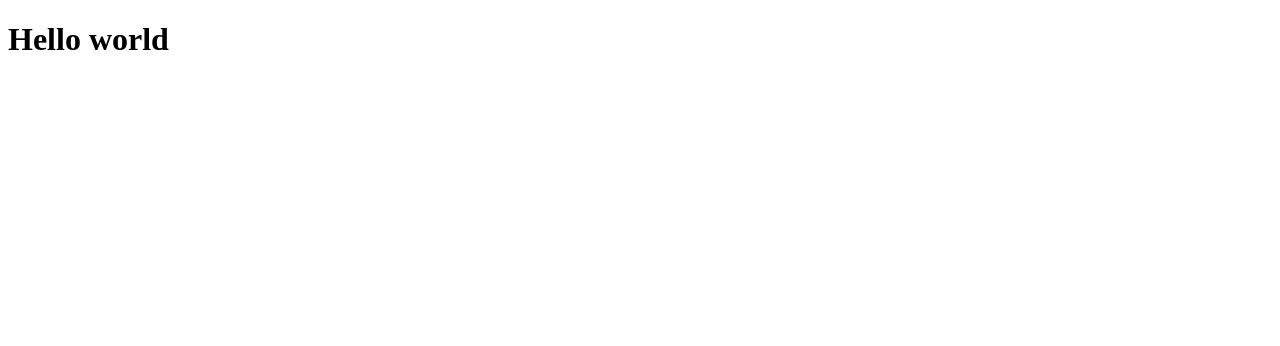
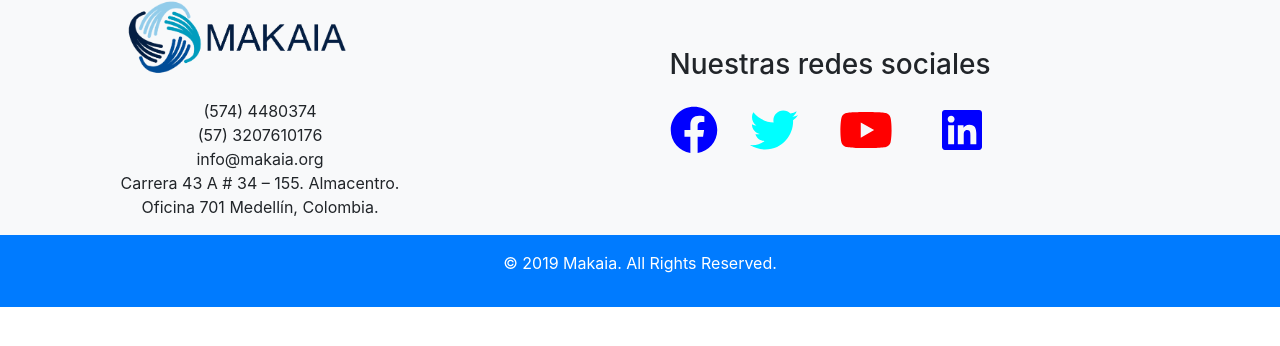
Before and after one commit to Isaza156/hackathon-academia-geek, a React (Create React App) app: page / in a window 1280 px wide. Shown: the top 346 px of the page. Built offline with nearby package versions, Linux system fonts and the light colour scheme.

Commit message:
Listo el Footer con dos diseñor a elegir

```diff
--- a/src/App.js
+++ b/src/App.js
@@ -1,8 +1,11 @@
 import React from 'react';
+import Footer from './components/FooterComponent/Footer';
 
 function App() {
   return (
-    <h1>Hello world</h1>
+    <React.Fragment>
+      <Footer />
+    </React.Fragment>
   );
 }
 export default App;
--- /dev/null
+++ b/src/components/FooterComponent/Footer.jsx
@@ -0,0 +1,156 @@
+import React, { Component } from "react";
+import Logo from "./img/Logo.png";
+import { FontAwesomeIcon } from "@fortawesome/react-fontawesome";
+
+class Footer extends Component {
+  state = {};
+  render() {
+    return (
+      <React.Fragment>
+        <div className="container-fluid bg-light text-center">
+          <div className="container">
+            <div className="row">
+              <div className="col-md-4 col-lg-4">
+                <img
+                  src={Logo}
+                  alt=""
+                  className="img-fluid w-75 d-block ml-4 mb-4"
+                />
+                <p>
+                  (574) 4480374 <br />
+                  (57) 3207610176 <br/> info@makaia.org <br/> Carrera 43 A # 34 – 155. Almacentro.<br/>
+                  Oficina 701 Medellín, Colombia.
+                </p>
+              </div>
+              <div className="col-md-8 col-lg-8 text-center">
+                <h3 className="mt-5">Nuestras redes sociales</h3>
+                <div className="align-items-center mt-3">
+                  <a
+                    className="text-white p-2"
+                    target="_blanck"
+                    href="https://twitter.com/thezule1445"
+                  >
+                    <FontAwesomeIcon
+                      icon={["fab", "facebook"]}
+                      size="4x"
+                      className="p-2"
+                      color="blue"
+                    />
+                  </a>
+                  <a
+                    className="text-white p-2"
+                    target="_blanck"
+                    href="https://github.com/juan1445"
+                  >
+                    <FontAwesomeIcon
+                      icon={["fab", "twitter"]}
+                      size="4x"
+                      className="p-2"
+                      color="aqua"
+                    />
+                  </a>
+                  <a
+                    className="text-white p-3"
+                    target="_blanck"
+                    href="https://www.linkedin.com/in/juan1445"
+                  >
+                    <FontAwesomeIcon
+                      icon={["fab", "youtube"]}
+                      size="4x"
+                      className="p-2"
+                      color="red"
+                    />
+                  </a>
+                  <a
+                    className="text-white p-3"
+                    target="_blanck"
+                    href="https://www.linkedin.com/in/juan1445"
+                  >
+                    <FontAwesomeIcon
+                      icon={["fab", "linkedin"]}
+                      size="4x"
+                      className="p-2"
+                      color="blue"
+                    />
+                  </a>
+                </div>
+              </div>
+            </div>
+          </div>
+        </div>
+        <div className="container-fluid text-center bg-primary text-white">
+          <div className="container py-3">
+            <p>© 2019 Makaia. All Rights Reserved.</p>
+          </div>
+        </div>
+
+        {/* <div className="container-fluid bg-light">
+            <div className="container">
+            <img
+                  src={Logo}
+                  alt=""
+                  className="img-fluid w-50 mx-auto d-block mb-4"
+                />
+                <div className="align-items-center mt-3 text-center pb-4">
+                  <a
+                    className="text-white p-2"
+                    target="_blanck"
+                    href="https://twitter.com/thezule1445"
+                  >
+                    <FontAwesomeIcon
+                      icon={["fab", "facebook"]}
+                      size="4x"
+                      className="p-2"
+                      color="blue"
+                    />
+                  </a>
+                  <a
+                    className="text-white p-2"
+                    target="_blanck"
+                    href="https://github.com/juan1445"
+                  >
+                    <FontAwesomeIcon
+                      icon={["fab", "twitter"]}
+                      size="4x"
+                      className="p-2"
+                      color="aqua"
+                    />
+                  </a>
+                  <a
+                    className="text-white p-3"
+                    target="_blanck"
+                    href="https://www.linkedin.com/in/juan1445"
+                  >
+                    <FontAwesomeIcon
+                      icon={["fab", "youtube"]}
+                      size="4x"
+                      className="p-2"
+                      color="red"
+                    />
+                  </a>
+                  <a
+                    className="text-white p-3"
+                    target="_blanck"
+                    href="https://www.linkedin.com/in/juan1445"
+                  >
+                    <FontAwesomeIcon
+                      icon={["fab", "linkedin"]}
+                      size="4x"
+                      className="p-2"
+                      color="blue"
+                    />
+                  </a>
+                </div>
+            </div>
+        </div>
+        <div className="container-fluid text-center bg-primary text-white">
+          <div className="container py-3">
+            <p>© 2019 Makaia. All Rights Reserved.</p>
+          </div>
+        </div> */}
+      </React.Fragment>
+    );
+  }
+}
+
+export default Footer;
--- a/src/index.js
+++ b/src/index.js
@@ -1,5 +1,9 @@
 import React from 'react';
 import ReactDOM from 'react-dom';
 import App from './App';
+import 'bootstrap/dist/css/bootstrap.min.css';
+import { library } from '@fortawesome/fontawesome-svg-core'
+import { fab } from '@fortawesome/free-brands-svg-icons'
+library.add(fab);
 
 ReactDOM.render(<App />, document.getElementById('app'));
```
Also changed, not shown: src/components/FooterComponent/img/Logo.png (added).
